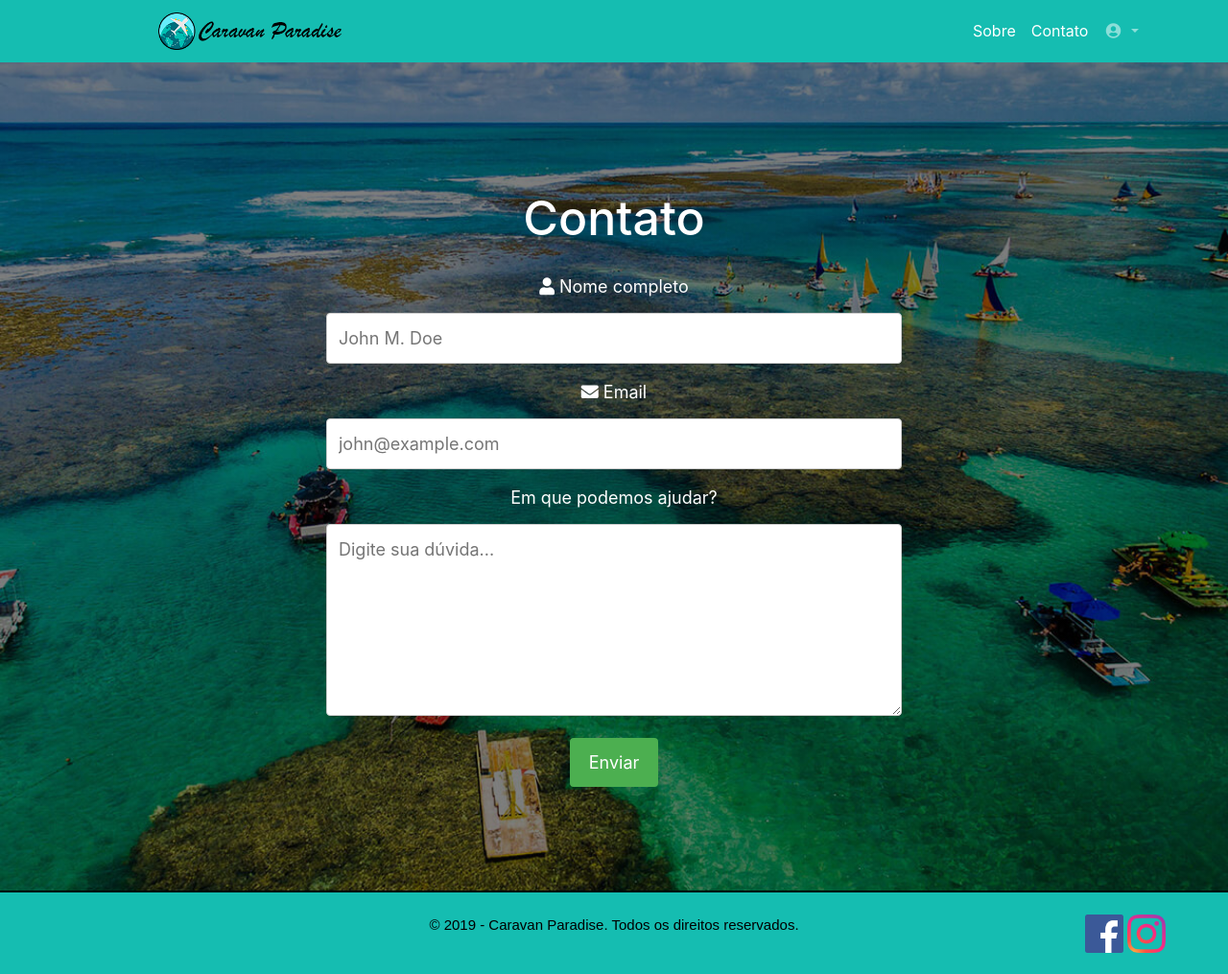
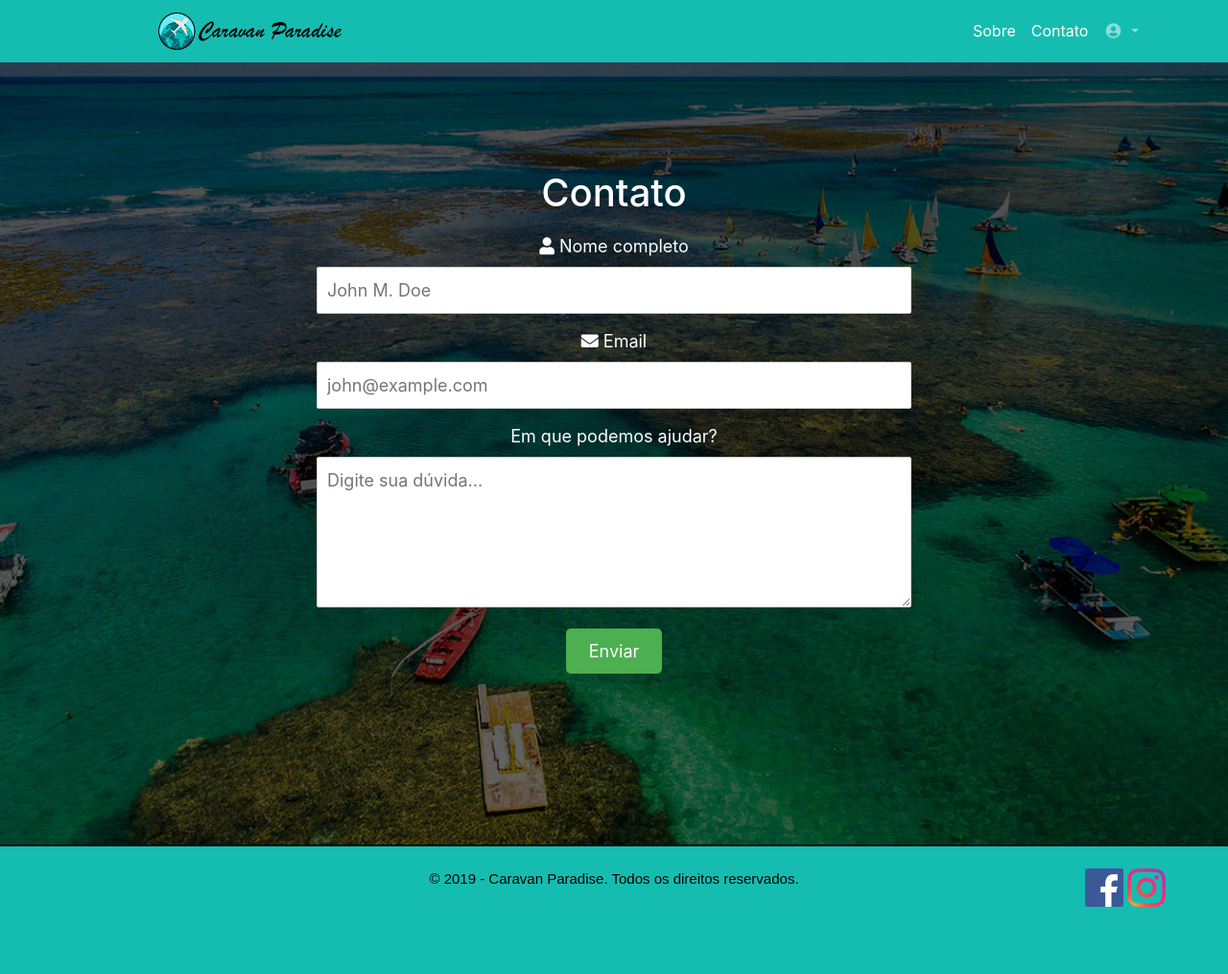
Before and after one commit to sont-group/Caravan-Paradise, a PHP site: page /site/contato.php in a window 1280 px wide. Shown: the whole page at 96% size. After the commit the page ends 945 px from the top, so only its background shows below. Run offline with PHP 8.4, Linux system fonts and the light colour scheme.

Commit message:
+contato
contato padrao ligia

```diff
--- a/site/contato.php
+++ b/site/contato.php
@@ -33,7 +33,7 @@ if (isset($_GET['cv'])) {
       }
 
       .hero-image {
-        background-image: linear-gradient(rgba(0, 0, 0, 0.5), rgba(0, 0, 0, 0.5)), url("images/porto.jpg");
+        background-image: linear-gradient(rgba(0, 0, 0, 0.7), rgba(0, 0, 0, 0.6)), url("images/porto.jpg");
         height: 110%;
         background-position: center;
         background-repeat: no-repeat;
@@ -45,7 +45,7 @@ if (isset($_GET['cv'])) {
         text-align: center;
         position: absolute;
         font-size: 18px;
-        top: 55%;
+        top: 52%;
         left: 50%;
         transform: translate(-50%, -50%);
         color: white;
@@ -59,22 +59,24 @@ if (isset($_GET['cv'])) {
       select,
       textarea {
         width: 100%;
-        padding: 12px;
+        padding: 10px;
         border: 1px solid #ccc;
-        border-radius: 4px;
+        border-radius: 2px;
         box-sizing: border-box;
-        margin-top: 6px;
-        margin-bottom: 16px;
         resize: vertical;
+       /* margin-top: 6px;*/
+        margin-bottom: 15px;
+
       }
 
       input[type=submit] {
         background-color: #4CAF50;
         color: white;
-        padding: 12px 20px;
+        padding: 10px;
         border: none;
-        border-radius: 4px;
+        border-radius: 5px;
         cursor: pointer;
+        width: 100px;
       }
 
       input[type=submit]:hover {
@@ -82,8 +84,8 @@ if (isset($_GET['cv'])) {
       }
 
       .container-contato {
-        border-radius: 10px;
-        padding: 20px;
+        border-radius: 5px;
+        padding: 10px;
       }
     </style>
   </head>
@@ -96,21 +98,21 @@ if (isset($_GET['cv'])) {
 
     ?>
 
-    <br><br>
+
 
     <div class="hero-image">
       <div class="hero-text">
-        <h1 style="font-size:50px">Contato</h1>
+        <h1 style="font-size:40px">Contato</h1>
         <div class="container-contato">
           <form action="contato.php?cv=contact" method="post">
-            <label for="nome"><i class="fa fa-user"></i> Nome completo</label>
+            <label for="nome"><i class="fa fa-user "></i> Nome completo</label>
             <input type="text" id="nome" name="nome" placeholder="John M. Doe">
 
             <label for="email"><i class="fa fa-envelope"></i> Email</label>
             <input type="text" id="email" name="email" placeholder="john@example.com">
 
             <label for="mensagem">Em que podemos ajudar?</label>
-            <textarea id="mensagem" name="mensagem" placeholder="Digite sua dúvida..." style="height:200px"></textarea>
+            <textarea id="mensagem" name="mensagem" placeholder="Digite sua dúvida..." rows="5" ></textarea>
             <input type="submit" value="Enviar">
             <br><br>
           </form>
@@ -121,6 +123,10 @@ if (isset($_GET['cv'])) {
     $setup->footer();
     ?>
   </body>
+  <!-- Bootstrap core JavaScript -->
+  <script src="js/jquery.js"></script>
+  <script src="bootstrap/js/bootstrap.bundle.js"></script>
+
 
   </html>
 <?php }
--- a/site/sobre.php
+++ b/site/sobre.php
@@ -48,5 +48,10 @@
     <?php
     $setup->footer();
     ?>
+    <!-- Bootstrap core JavaScript -->
+    <script src="js/jquery.js"></script>
+    <script src="bootstrap/js/bootstrap.bundle.js"></script>
+
 </body>
+
 </html>
```
Lines whose indentation alone changed are shown as unchanged.
